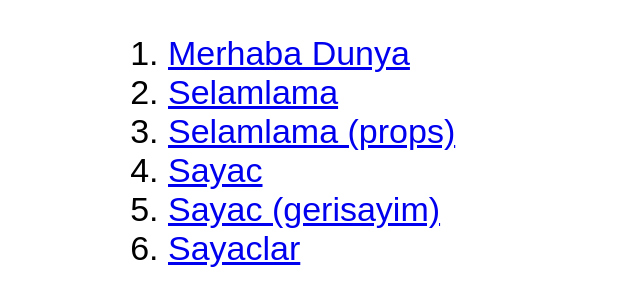
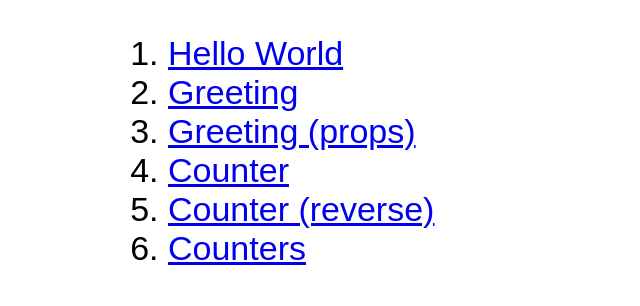
Before and after one commit to ustun/reactjs-introduction, a plain HTML site: page examples/index.html in a window 1280 px wide. Shown: the whole page, without its empty margins (0-640 px from the left). Drawn offline with Linux system fonts and the light colour scheme.

Commit message:
Update index

```diff
--- a/examples/index.html
+++ b/examples/index.html
@@ -8,12 +8,12 @@
 
   <body>
     <ol>
-      <li><a href="ornek1.html">Merhaba Dunya</a></li>
-      <li><a href="ornek2.html">Selamlama</a></li>
-      <li><a href="ornek3.html">Selamlama (props)</a></li>
-      <li><a href="ornek4.html">Sayac</a></li>
-      <li><a href="ornek5.html">Sayac (gerisayim)</a></li>
-      <li><a href="ornek6.html">Sayaclar</a></li>
+      <li><a href="example1.html">Hello World</a></li>
+      <li><a href="example2.html">Greeting</a></li>
+      <li><a href="example3.html">Greeting (props)</a></li>
+      <li><a href="example4.html">Counter</a></li>
+      <li><a href="example5.html">Counter (reverse)</a></li>
+      <li><a href="example6.html">Counters</a></li>
     </ol>
   </body>
 
```
